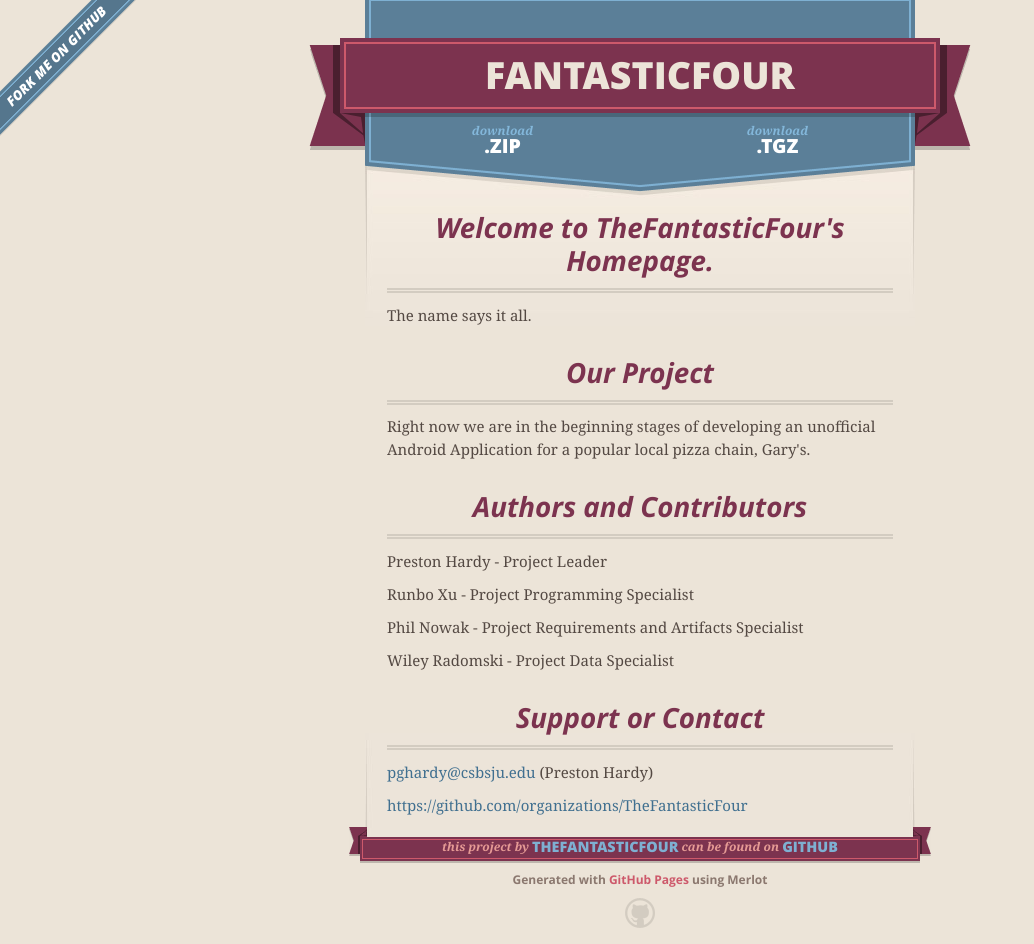
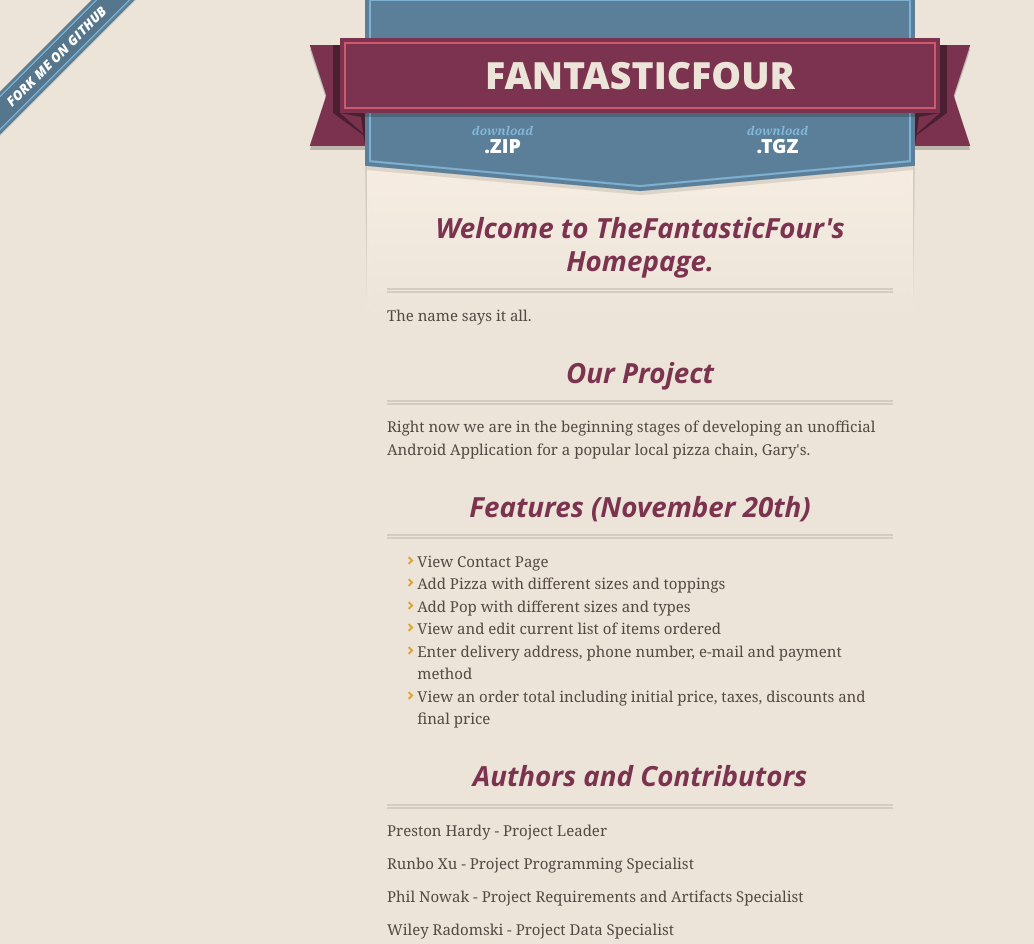
Before and after one commit to TheFantasticFour/FantasticFour, a plain HTML site: page index.html in a window 1280 px wide. Shown: the top 944 px of the page, without its empty margins (0-1034 px from the left). Drawn offline with nearby package versions, Linux system fonts and the light colour scheme.

```diff
--- a/index.html
+++ b/index.html
@@ -54,7 +54,16 @@
 
 <p>Right now we are in the beginning stages of developing an unofficial Android Application for a popular local pizza chain, Gary's.</p>
 
-<h3>Authors and Contributors</h3>
+<h3>Features (November 20th)</h3>
+
+<ul>
+<li>View Contact Page</li>
+<li>Add Pizza with different sizes and toppings</li>
+<li>Add Pop with different sizes and types</li>
+<li>View and edit current list of items ordered</li>
+<li>Enter delivery address, phone number, e-mail and payment method</li>
+<li>View an order total including initial price, taxes, discounts and final price</li>
+</ul><h3>Authors and Contributors</h3>
 
 <p>Preston Hardy - Project Leader</p>
 
--- a/params.json
+++ b/params.json
@@ -1 +1 @@
-{"tagline":"","google":"","note":"Don't delete this file! It's used internally to help with page regeneration.","name":"Fantasticfour","body":"### Welcome to TheFantasticFour's Homepage.\r\nThe name says it all.\r\n\r\n### Our Project\r\nRight now we are in the beginning stages of developing an unofficial Android Application for a popular local pizza chain, Gary's.\r\n\r\n### Authors and Contributors\r\nPreston Hardy - Project Leader\r\n\r\nRunbo Xu - Project Programming Specialist\r\n\r\nPhil Nowak - Project Requirements and Artifacts Specialist\r\n\r\nWiley Radomski - Project Data Specialist\r\n\r\n### Support or Contact\r\n\r\npghardy@csbsju.edu (Preston Hardy)\r\n\r\nhttps://github.com/organizations/TheFantasticFour"}
+{"note":"Don't delete this file! It's used internally to help with page regeneration.","google":"","name":"Fantasticfour","tagline":"","body":"### Welcome to TheFantasticFour's Homepage.\r\nThe name says it all.\r\n\r\n### Our Project\r\nRight now we are in the beginning stages of developing an unofficial Android Application for a popular local pizza chain, Gary's.\r\n\r\n### Features (November 20th)\r\n- View Contact Page\r\n- Add Pizza with different sizes and toppings\r\n- Add Pop with different sizes and types\r\n- View and edit current list of items ordered\r\n- Enter delivery address, phone number, e-mail and payment method\r\n- View an order total including initial price, taxes, discounts and final price\r\n\r\n### Authors and Contributors\r\nPreston Hardy - Project Leader\r\n\r\nRunbo Xu - Project Programming Specialist\r\n\r\nPhil Nowak - Project Requirements and Artifacts Specialist\r\n\r\nWiley Radomski - Project Data Specialist\r\n\r\n### Support or Contact\r\n\r\npghardy@csbsju.edu (Preston Hardy)\r\n\r\nhttps://github.com/organizations/TheFantasticFour"}
```
